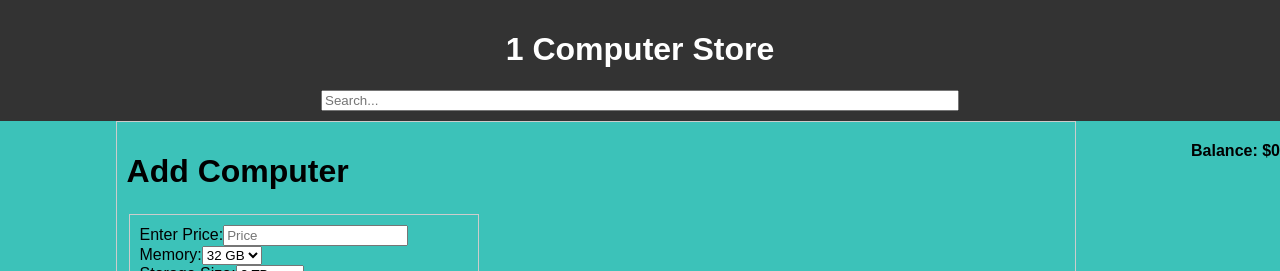
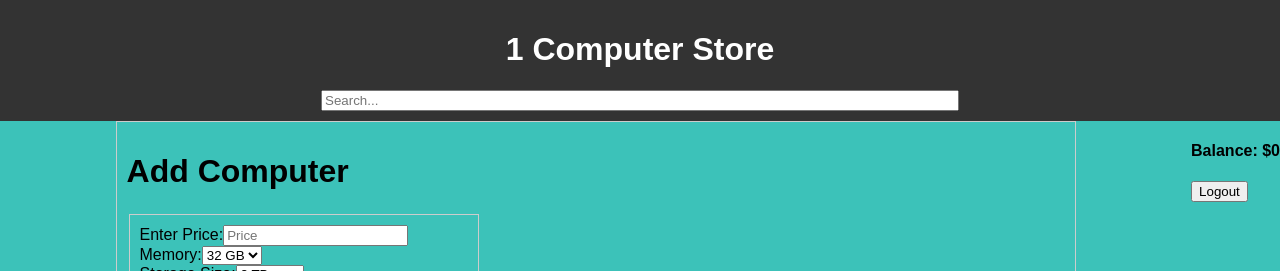
Before and after one commit to vspatel927/Gasherbrum-CS509, a React (Create React App) app in the folder gasherbrumconsignmentsite/: page /storeowner/1 in a window 1280 px wide. Shown: the top 271 px of the page. Built offline with nearby package versions, Linux system fonts and the light colour scheme.

Commit message:
Added logout button on store owner and site manager pages

```diff
--- a/gasherbrumconsignmentsite/src/components/sitemanager/sitemanager.js
+++ b/gasherbrumconsignmentsite/src/components/sitemanager/sitemanager.js
@@ -1,8 +1,12 @@
 import axios from 'axios';
 import { useState, useEffect } from 'react';
+import {useNavigate} from 'react-router';
+
 
 function SiteManager() {
   const [listOfStores, setlistOfStores] = useState([]);
+  const navigate = useNavigate();
+
 
   useEffect(() => {
     axios
@@ -24,6 +28,7 @@ function SiteManager() {
 
       <div id="filter" style={{ position: "absolute", left: "10px", backgroundColor: "gray", color: "white" }}>
         <th colspan="2" class="site-th" >Balance <br />for Site Manager:<br /> $0</th>
+        <button name="logout" onClick={() => navigate('/')}>Logout</button>
       </div>
       <br />
       <InventoryList />
--- a/gasherbrumconsignmentsite/src/components/storeowner/storeowner.js
+++ b/gasherbrumconsignmentsite/src/components/storeowner/storeowner.js
@@ -1,9 +1,10 @@
 import axios from 'axios';
 import React, { useState, useEffect } from 'react';
-import { useParams } from 'react-router';
+import { useParams, useNavigate } from 'react-router';
 
 function StoreOwner() {
     const { name } = useParams();
+    const navigate = useNavigate();
     const [showComponent, setShowComponent] = useState(false);
 
     const handleClick = () => setShowComponent(!showComponent)
@@ -16,6 +17,7 @@ function StoreOwner() {
             </header>
             <div style={{ float: 'right' }}>
                 <h4>Balance: $0</h4>
+                <button name="logout" onClick={() => navigate('/')}>Logout</button>
             </div>
             <table style={{ width: '75%', margin: '0 auto', marginTop: '0', borderCollapse: 'collapse', border: '1px sold #ccc' }}>
                 <tbody><tr>
```
